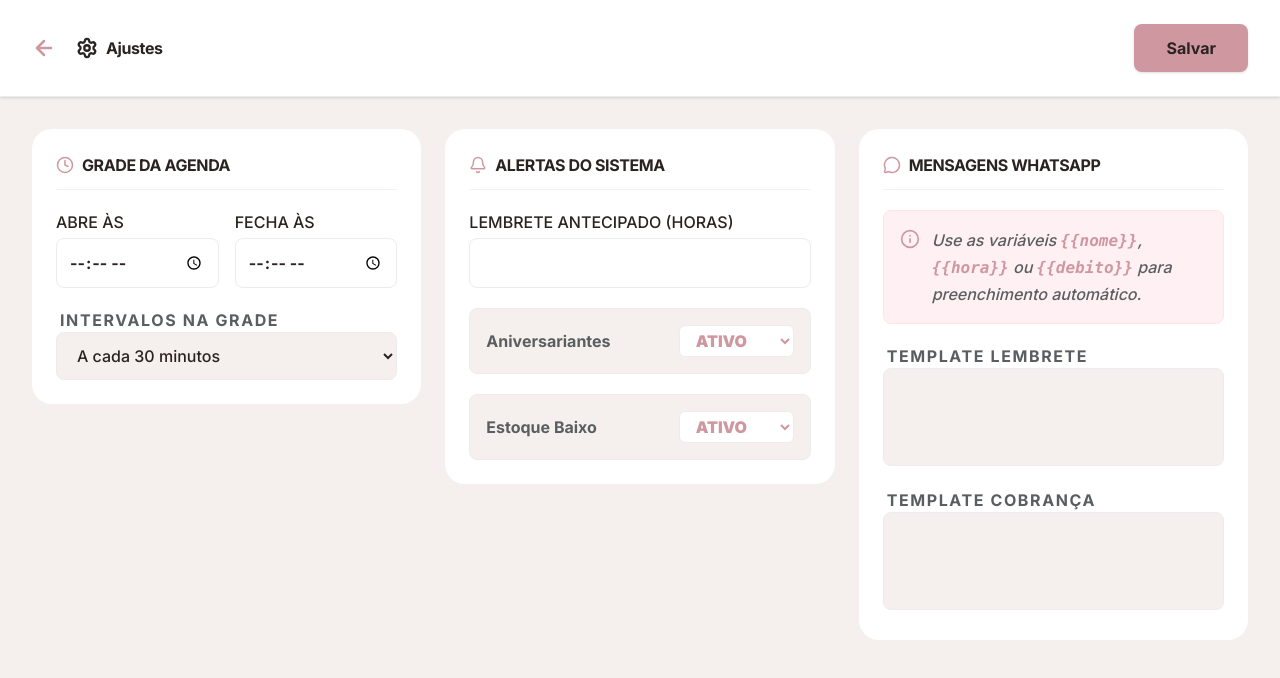
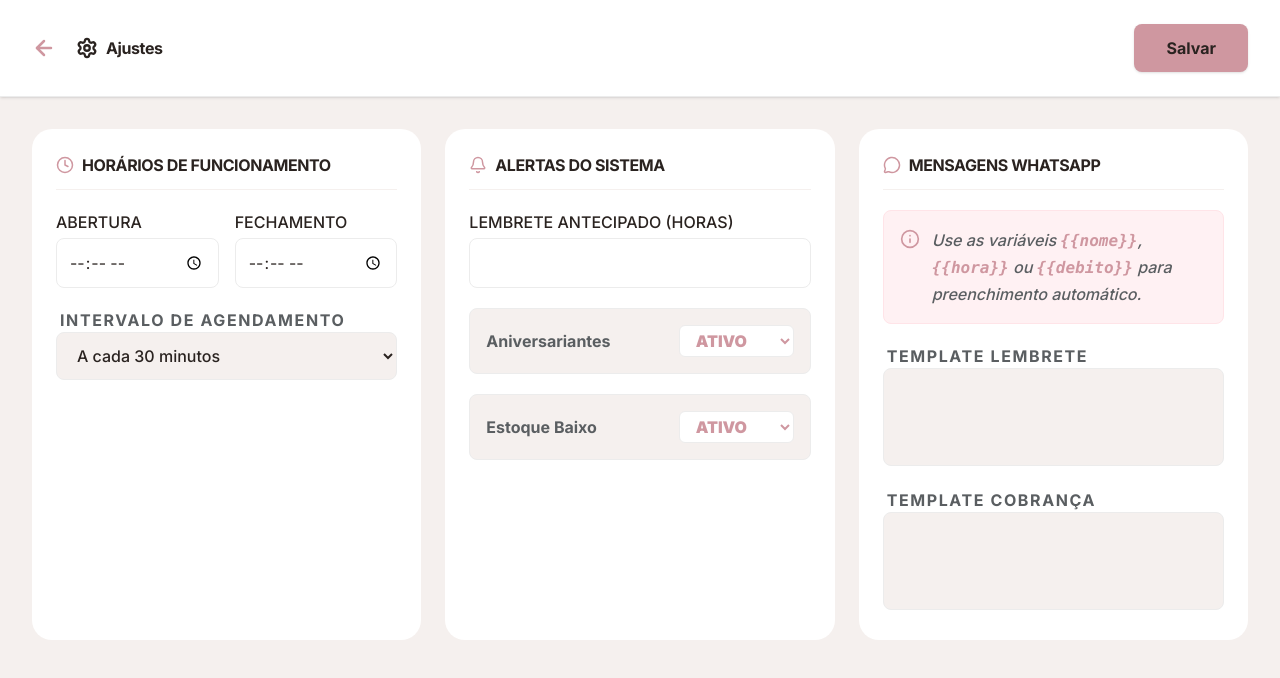
Before and after one commit to viniciusesser/agendar-2.0, a Next.js app in the folder frontend/: page /configuracoes in a window 1280 px wide. Shown: the top 678 px of the page. Built offline with nearby package versions, Linux system fonts and the light colour scheme; no server answers.

Commit message:
fix: centraliza auth no Zustand e substitui alert() por toast

```diff
--- a/frontend/app/(auth)/login/page.tsx
+++ b/frontend/app/(auth)/login/page.tsx
@@ -11,7 +11,6 @@ import { Card } from '@/components/ui/Card'
 
 export default function LoginPage() {
   const router = useRouter()
-  // Puxamos também o 'token' da nossa loja persistente
   const { setAuth, token } = useAuthStore()
 
   const [email, setEmail] = useState('')
@@ -19,9 +18,8 @@ export default function LoginPage() {
   const [erro, setErro] = useState('')
   const [carregando, setCarregando] = useState(false)
 
-  // --- O LEÃO DE CHÁCARA ---
-  // Se a tela de login abrir, mas o celular já tiver a chave guardada,
-  // manda o usuário direto para a agenda sem nem mostrar os campos.
+  // --- GUARDA DE ROTA ---
+  // Se já tiver sessão ativa, redireciona sem mostrar o formulário.
   useEffect(() => {
     if (token) {
       router.replace('/agenda')
@@ -34,19 +32,13 @@ export default function LoginPage() {
     setCarregando(true)
 
     try {
-      // 1. Tenta o login no backend
       const dados = await login(email, senha)
 
-      // 2. Limpa resquícios de outras contas
-      localStorage.clear()
+      // ✅ UMA ÚNICA linha de storage. O Zustand persist cuida do resto.
+      // Sem localStorage.clear(), sem localStorage.setItem() manuais.
+      setAuth(dados.token, dados.usuario, dados.empresa)
 
-      // 3. Salva no Store e no LocalStorage
-      setAuth(dados.token, dados.usuario, dados.empresa)
-      localStorage.setItem('agendar_token', dados.token)
-      localStorage.setItem('agendar_usuario', JSON.stringify(dados.usuario))
-
-      // 4. Redireciona para o local correto (MUDAMOS PARA REPLACE!)
-      // O replace apaga o /login do histórico, impedindo que o botão "voltar" traga pra cá.
+      // replace() apaga o /login do histórico — o botão "voltar" não traz de volta.
       router.replace('/agenda')
 
     } catch (err: any) {
@@ -58,15 +50,15 @@ export default function LoginPage() {
     }
   }
 
-  // Se já tiver token, a tela fica em branco por 1 milissegundo enquanto o vigia te redireciona
-  if (token) return null;
+  // Evita flash da tela de login enquanto o guard redireciona
+  if (token) return null
 
   return (
     <div className="min-h-screen bg-bg-default md:bg-neutral-50 flex items-center justify-center p-4 sm:p-8 antialiased">
 
       <div className="w-full max-w-[400px] animate-in fade-in zoom-in duration-300">
 
-        {/* === ÁREA DA LOGO ATUALIZADA === */}
+        {/* LOGO */}
         <div className="text-center mb-8 md:mb-10 flex flex-col items-center">
           <Image
             src="/logo.png"
@@ -106,7 +98,7 @@ export default function LoginPage() {
             />
 
             {erro && (
-              <div className="bg-status-error/10 border border-status-error/20 text-status-error text-small font-medium p-3 rounded-lg animate-shake text-center">
+              <div className="bg-status-error/10 border border-status-error/20 text-status-error text-small font-medium p-3 rounded-lg text-center">
                 {erro}
               </div>
             )}
@@ -124,10 +116,11 @@ export default function LoginPage() {
 
         <p className="text-center mt-8 text-body text-text-secondary font-medium">
           Ainda não faz parte?{' '}
-          <a href="/registro" className="text-primary-action font-bold hover:underline transition-colors">
-            Crie sua conta grátis
+          <a href="/cadastro" className="text-primary-action font-bold hover:underline">
+            Crie sua conta
           </a>
         </p>
+
       </div>
     </div>
   )
--- a/frontend/app/configuracoes/page.tsx
+++ b/frontend/app/configuracoes/page.tsx
@@ -5,6 +5,7 @@ import { useQuery, useMutation, useQueryClient } from "@tanstack/react-query";
 import { buscarConfiguracoes, salvarConfiguracoes } from "@/services/configuracoes.service";
 import { Settings, Clock, Bell, MessageCircle, ArrowLeft, Loader2, Info } from "lucide-react";
 import Link from "next/link";
+import { toast } from "sonner"; // ✅ Substituindo alert() por toast
 
 // Importação dos componentes do Design System 2.0
 import { Button } from "@/components/ui/Button";
@@ -31,10 +32,12 @@ export default function ConfiguracoesPage() {
     onSuccess: () => {
       queryClient.invalidateQueries({ queryKey: ['configuracoes'] });
       queryClient.invalidateQueries({ queryKey: ['agendamentos'] });
-      alert("Configurações salvas com sucesso! ✨");
+      // ✅ toast no lugar de alert()
+      toast.success("Configurações salvas com sucesso!");
     },
     onError: () => {
-      alert("Erro ao salvar configurações. Verifique sua conexão.");
+      // ✅ toast no lugar de alert()
+      toast.error("Erro ao salvar configurações. Verifique sua conexão.");
     }
   });
 
@@ -56,7 +59,8 @@ export default function ConfiguracoesPage() {
 
   return (
     <div className="flex flex-col min-h-screen bg-bg-default antialiased">
-      {/* HEADER: Enterprise Standard - Alargado para max-w-7xl */}
+
+      {/* HEADER */}
       <header className="px-4 md:px-8 py-4 md:py-6 bg-surface border-b border-border-default sticky top-0 z-[900] shadow-sm">
         <div className="flex items-center justify-between max-w-7xl mx-auto w-full">
           <div className="flex items-center gap-3">
@@ -78,41 +82,40 @@ export default function ConfiguracoesPage() {
         </div>
       </header>
 
-      {/* CONTEÚDO PRINCIPAL - Alterado para max-w-7xl */}
+      {/* CONTEÚDO PRINCIPAL */}
       <main className="p-4 md:p-8 animate-in fade-in slide-in-from-bottom-4 duration-500 pb-32 max-w-7xl mx-auto w-full">
 
-        {/* GRID LAYOUT: 1 Coluna no Mobile, 2 no Tablet, 3 no Desktop! */}
-        <div className="grid grid-cols-1 md:grid-cols-2 lg:grid-cols-3 gap-6 items-start">
+        <div className="grid grid-cols-1 md:grid-cols-2 lg:grid-cols-3 gap-6">
 
-          {/* SEÇÃO: GRADE DA AGENDA */}
+          {/* SEÇÃO: HORÁRIOS */}
           <Card className="space-y-5">
             <h2 className="text-subtitle font-bold text-text-secondary uppercase tracking-wider flex items-center gap-2 border-b border-bg-default pb-3">
-              <Clock size={18} strokeWidth={2} className="text-primary-action" /> Grade da Agenda
+              <Clock size={18} strokeWidth={2} className="text-primary-action" /> Horários de Funcionamento
             </h2>
 
             <div className="grid grid-cols-2 gap-4">
               <Input
                 type="time"
-                label="ABRE ÀS"
+                label="ABERTURA"
                 value={form.horario_abertura || ''}
                 onChange={(e) => handleChange('horario_abertura', e.target.value)}
-                className="font-bold"
               />
               <Input
                 type="time"
-                label="FECHA ÀS"
+                label="FECHAMENTO"
                 value={form.horario_fechamento || ''}
                 onChange={(e) => handleChange('horario_fechamento', e.target.value)}
-                className="font-bold"
               />
             </div>
 
             <div className="space-y-1.5">
-              <label className="text-micro font-bold text-text-secondary uppercase tracking-widest ml-1">Intervalos na Grade</label>
+              <label className="text-micro font-bold text-text-secondary uppercase tracking-widest ml-1">
+                Intervalo de Agendamento
+              </label>
               <select
-                value={form.slot_minutos || '30'}
-                onChange={(e) => handleChange('slot_minutos', e.target.value)}
-                className={`${baseControlStyles} h-12 cursor-pointer`}
+                value={form.intervalo_agendamento || '30'}
+                onChange={(e) => handleChange('intervalo_agendamento', e.target.value)}
+                className={`${baseControlStyles} h-12`}
               >
                 <option value="15">A cada 15 minutos</option>
                 <option value="30">A cada 30 minutos</option>
@@ -168,13 +171,19 @@ export default function ConfiguracoesPage() {
             <div className="flex items-start gap-3 bg-primary-50 p-4 rounded-lg border border-primary-100">
               <Info size={20} className="text-primary-action mt-0.5 shrink-0" />
               <p className="text-small text-text-secondary leading-relaxed font-medium italic">
-                Use as variáveis <strong className="text-primary-action font-mono">{"{{nome}}"}</strong>, <strong className="text-primary-action font-mono">{"{{hora}}"}</strong> ou <strong className="text-primary-action font-mono">{"{{debito}}"}</strong> para preenchimento automático.
+                Use as variáveis{' '}
+                <strong className="text-primary-action font-mono">{"{{nome}}"}</strong>,{' '}
+                <strong className="text-primary-action font-mono">{"{{hora}}"}</strong> ou{' '}
+                <strong className="text-primary-action font-mono">{"{{debito}}"}</strong>{' '}
+                para preenchimento automático.
               </p>
             </div>
 
             <div className="space-y-4">
               <div className="space-y-1.5">
-                <label className="text-micro font-bold text-text-secondary uppercase tracking-widest ml-1">Template Lembrete</label>
+                <label className="text-micro font-bold text-text-secondary uppercase tracking-widest ml-1">
+                  Template Lembrete
+                </label>
                 <textarea
                   rows={3}
                   value={form.whatsapp_template_lembrete || ''}
@@ -184,7 +193,9 @@ export default function ConfiguracoesPage() {
               </div>
 
               <div className="space-y-1.5">
-                <label className="text-micro font-bold text-text-secondary uppercase tracking-widest ml-1">Template Cobrança</label>
+                <label className="text-micro font-bold text-text-secondary uppercase tracking-widest ml-1">
+                  Template Cobrança
+                </label>
                 <textarea
                   rows={3}
                   value={form.whatsapp_template_cobranca || ''}
```
Lines whose indentation alone changed are shown as unchanged.
